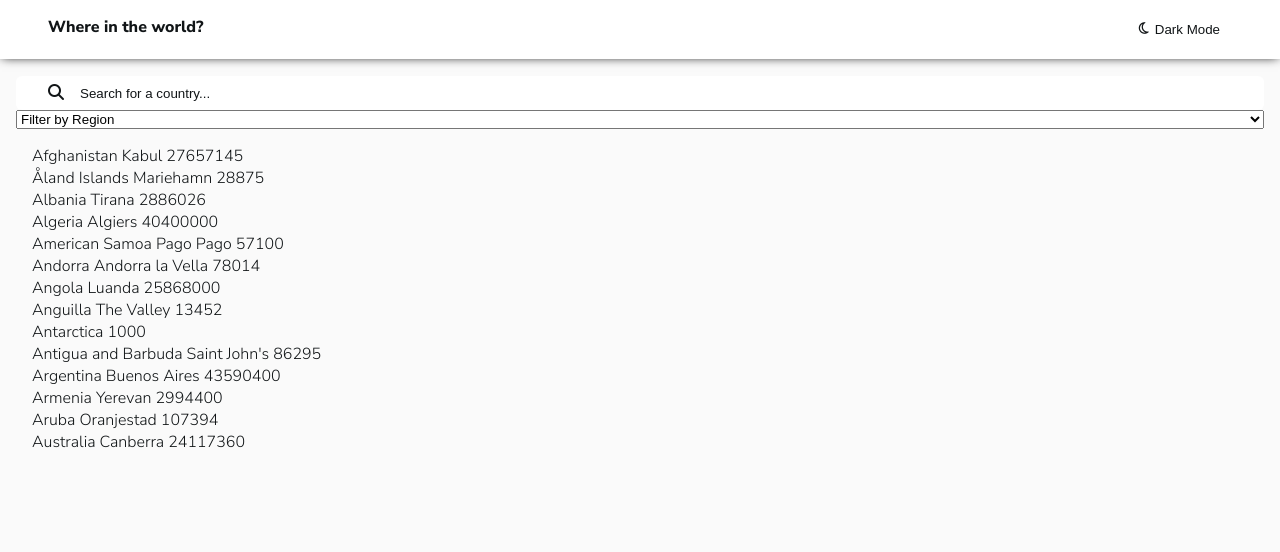
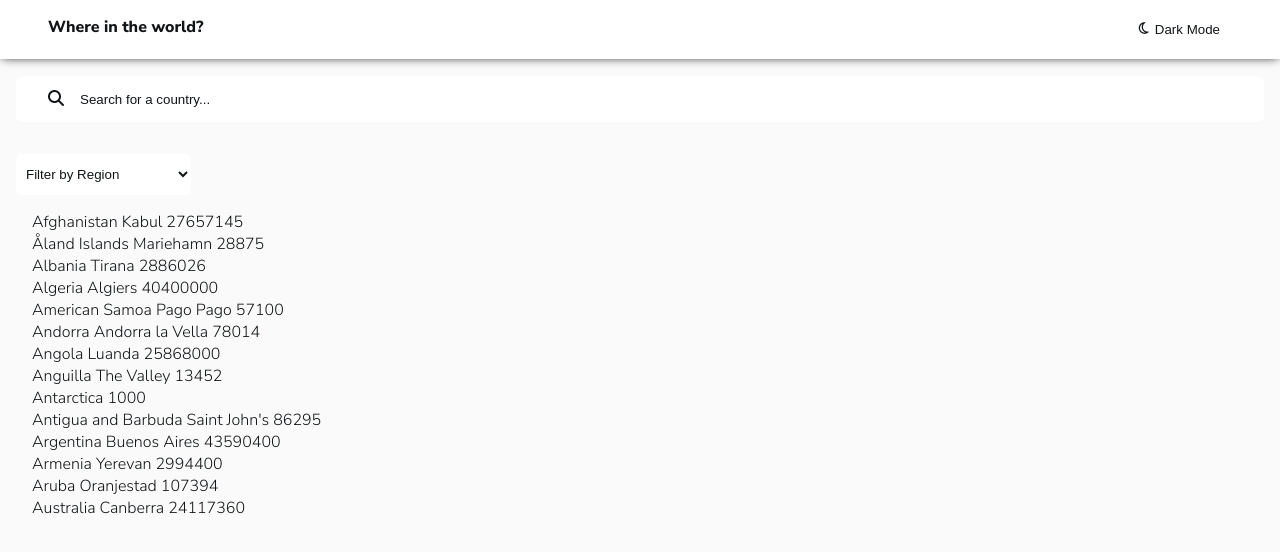
Before and after one commit to tomzacchia/countries-explorer, a React (Create React App) app: page / in a window 1280 px wide. Shown: the top 552 px of the page. Built offline with nearby package versions, Linux system fonts and the light colour scheme.

Commit message:
Add styling for form input element

```diff
--- a/src/pages/home-page/home-page.js
+++ b/src/pages/home-page/home-page.js
@@ -58,7 +58,7 @@ const HomePage = () => {
           />
         </Styles.Label>
 
-        <select
+        <Styles.Select
           name="region"
           id="region"
           value={region}
@@ -77,7 +77,7 @@ const HomePage = () => {
               {region}
             </option>
           ))}
-        </select>
+        </Styles.Select>
       </Styles.Form>
 
       <Styles.DetailsContainer>
--- a/src/pages/home-page/home-page.styles.js
+++ b/src/pages/home-page/home-page.styles.js
@@ -13,7 +13,7 @@ export const Form = styled.form`
 `;
 
 export const Label = styled.label`
-  padding: 6px 2rem;
+  padding: 12px 2rem;
   border-radius: 6px;
   background-color: ${({ theme }) => theme.elementBackgroundColor};
 `;
@@ -23,11 +23,31 @@ export const Input = styled.input`
   width: 90%;
   border: none;
   background-color: transparent;
-  color: white;
+  color: ${({ theme }) => theme.text};
 
   &::placeholder {
     color: ${({ theme }) => theme.text};
   }
+
+  &:focus {
+    outline: none;
+  }
+
+  &::after {
+    position: absolute;
+    right: 12px;
+    color: ${({ theme }) => theme.text};
+  }
+`;
+
+export const Select = styled.select`
+  margin-top: 2rem;
+  padding: 12px 6px;
+  width: 175px;
+  background-color: ${({ theme }) => theme.elementBackgroundColor};
+  color: ${({ theme }) => theme.text};
+  border: none;
+  border-radius: 6px;
 `;
 
 export const CountriesContainer = styled.div`
```
